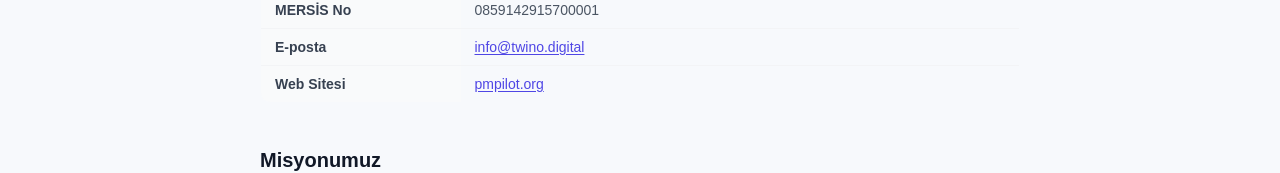
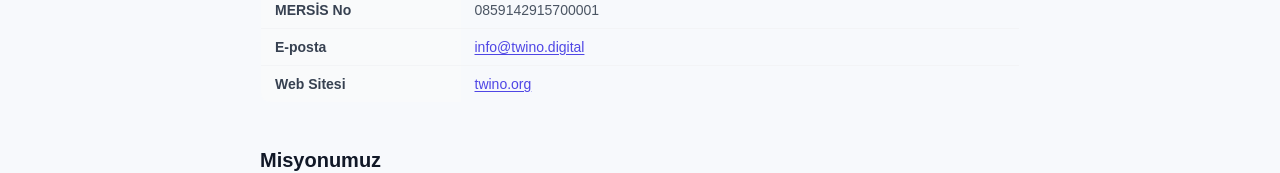
Before and after one commit to tugrul-/pmpilot, a Next.js app: page /hakkimizda in a window 1280 px wide. Shown: the part 778-951 px from the top of the page. Built offline with nearby package versions, Linux system fonts and the light colour scheme.

Commit message:
legal sayfa update'leri

```diff
--- a/app/hakkimizda/page.tsx
+++ b/app/hakkimizda/page.tsx
@@ -65,7 +65,7 @@
               </tr>
               <tr>
                 <td>Web Sitesi</td>
-                <td><a href="https://pmpilot.org">pmpilot.org</a></td>
+                <td><a href="https://twino.org">twino.org</a></td>
               </tr>
             </tbody>
           </table>
```
